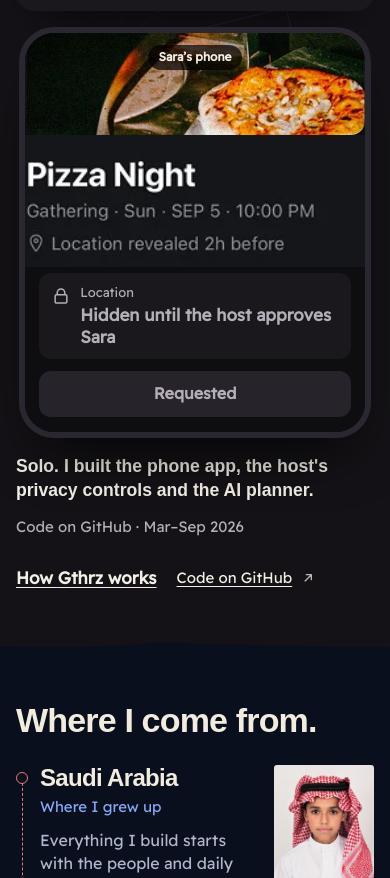
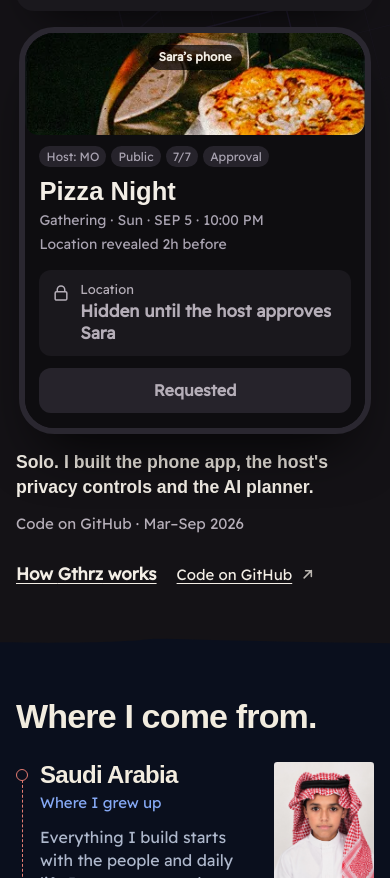
Before and after one commit to mobinshamlan/mohammed-portfolio, a Next.js app: page /mohammed-portfolio/ in a window 390 px wide. Shown: the part 6520-7398 px from the top of the page. Built offline with nearby package versions, Linux system fonts and the light colour scheme; a web font is replaced by a local one.

Commit message:
Set the Gthrz event title and date as sharp text
Co-Authored-By: Claude Opus 5.5 <noreply@anthropic.com>

```diff
--- a/src/app/(portfolio)/styles/proof-gthrz.css
+++ b/src/app/(portfolio)/styles/proof-gthrz.css
@@ -182,10 +182,8 @@
   translate: -50% 0;
 }
 
-/* The crop: two slices of the real Pizza Night screen (455 px wide, screen
-   area 373 px wide from x = 42). The cover photo is clean from y 142 to 290;
-   its printed title band is skipped; the chips, title and date rows follow
-   from y 495 to 645. Both slices scale with the phone's width. */
+/* The crop: the cover photo of the real Pizza Night screen (455 px wide,
+   screen area 373 px wide from x = 42, clean from y 142 to 290). */
 .vb-gz-shot {
   display: grid;
   background: #0e0d10;
@@ -212,12 +210,46 @@
   margin-top: calc(-142 / 373 * 100%);
 }
 
-.vb-gz-slice-rows {
-  aspect-ratio: 373 / 150;
+/* The screen's rows, as text: chips, title, date, and the reveal rule. */
+.vb-gz-rows {
+  display: grid;
+  gap: 0.3rem;
+  padding: 0.7rem 0.9rem 0.6rem;
+  color: #f3eee6;
 }
 
-.vb-gz-slice-rows img {
-  margin-top: calc(-495 / 373 * 100%);
+.vb-gz-rows p {
+  margin: 0;
+}
+
+.vb-gz-chips {
+  display: flex;
+  flex-wrap: wrap;
+  gap: 0.3rem;
+  margin-bottom: 0.35rem !important;
+}
+
+.vb-gz-chips span {
+  padding: 0.15rem 0.45rem;
+  border-radius: 999px;
+  background: #26232b;
+  color: #a9a3b1;
+  font-size: 0.625rem;
+  line-height: 1.3;
+}
+
+.vb-gz-title {
+  font-family: var(--display);
+  font-weight: 700;
+  font-size: 1.15rem;
+  line-height: 1.15;
+}
+
+.vb-gz-when,
+.vb-gz-reveal {
+  color: #a9a3b1;
+  font-size: 0.6875rem;
+  line-height: 1.35;
 }
 
 .vb-gz-under {
@@ -301,22 +333,22 @@
   .vb-gz-host {
     width: 100%;
   }
-  /* The guest's phone takes the column, and the real screen is cropped
-     tighter around the title, date and location line (x 42 to 300, y 540
-     to 640 of the 455 px capture) so it reads at a glance. */
+  /* The guest's phone takes the column, with larger title and date. */
   .vb-gz-guest {
     width: min(100%, 22rem);
   }
   .vb-gz-slice-cover {
     aspect-ratio: 373 / 112;
   }
-  .vb-gz-slice-rows {
-    aspect-ratio: 258 / 100;
+  .vb-gz-title {
+    font-size: 1.6rem;
   }
-  .vb-gz-slice-rows img {
-    width: calc(455 / 258 * 100%);
-    margin-left: calc(-42 / 258 * 100%);
-    margin-top: calc(-540 / 258 * 100%);
+  .vb-gz-when,
+  .vb-gz-reveal {
+    font-size: 0.875rem;
+  }
+  .vb-gz-chips span {
+    font-size: 0.75rem;
   }
   .vb-gz-under {
     gap: 0.75rem;
--- a/src/components/portfolio/proof/gthrz-proof.tsx
+++ b/src/components/portfolio/proof/gthrz-proof.tsx
@@ -77,15 +77,23 @@ export function GthrzProof() {
         {/* The guest's side: the real event screen, and what Sara can see under it. */}
         <div className="vb-gz-guest" data-ui="" data-state={approved ? "approved" : "waiting"}>
           <p className="vb-gz-guest-tag">Sara&rsquo;s phone</p>
-          {/* Two slices of the real Pizza Night screen: the cover photo, then
-              the chips, title and date. The cover's printed title band in
-              between is skipped so the art reads clean at this size. */}
+          {/* The real Pizza Night cover photo, then the screen's chips, title
+              and date set as live text from the same screen so they stay sharp
+              at any size. */}
           <div className="vb-gz-shot" aria-hidden="true">
             <div className="vb-gz-slice vb-gz-slice-cover">
               <GthrzImg shot={gthrzShots.details} sizes="(max-width: 599px) 70vw, 280px" decorative />
             </div>
-            <div className="vb-gz-slice vb-gz-slice-rows">
-              <GthrzImg shot={gthrzShots.details} sizes="(max-width: 599px) 70vw, 280px" decorative />
+            <div className="vb-gz-rows">
+              <p className="vb-gz-chips">
+                <span>Host: MO</span>
+                <span>Public</span>
+                <span>7/7</span>
+                <span>Approval</span>
+              </p>
+              <p className="vb-gz-title">Pizza Night</p>
+              <p className="vb-gz-when">Gathering · Sun · SEP 5 · 10:00 PM</p>
+              <p className="vb-gz-reveal">Location revealed 2h before</p>
             </div>
           </div>
           <div className="vb-gz-under">
```
